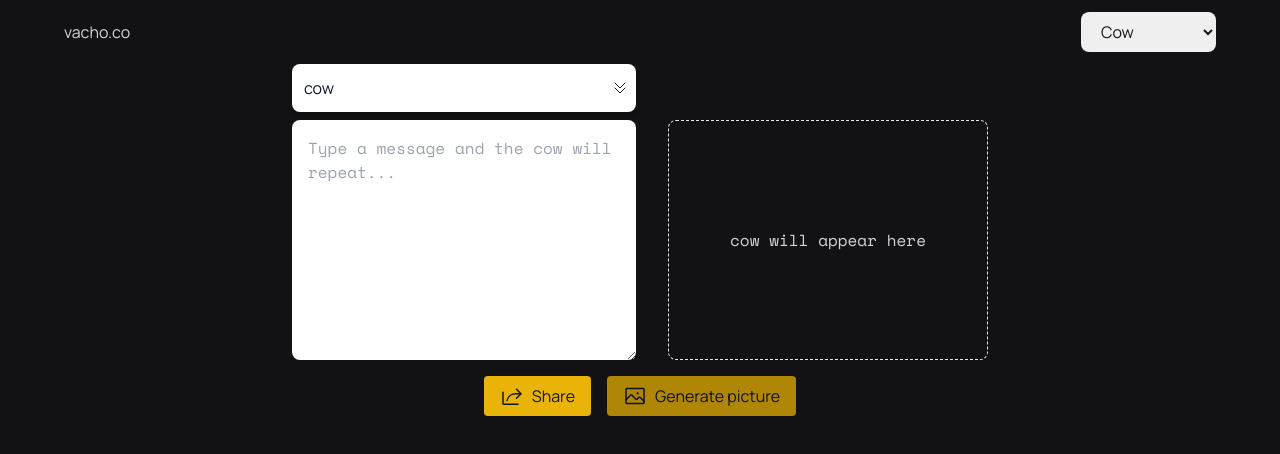
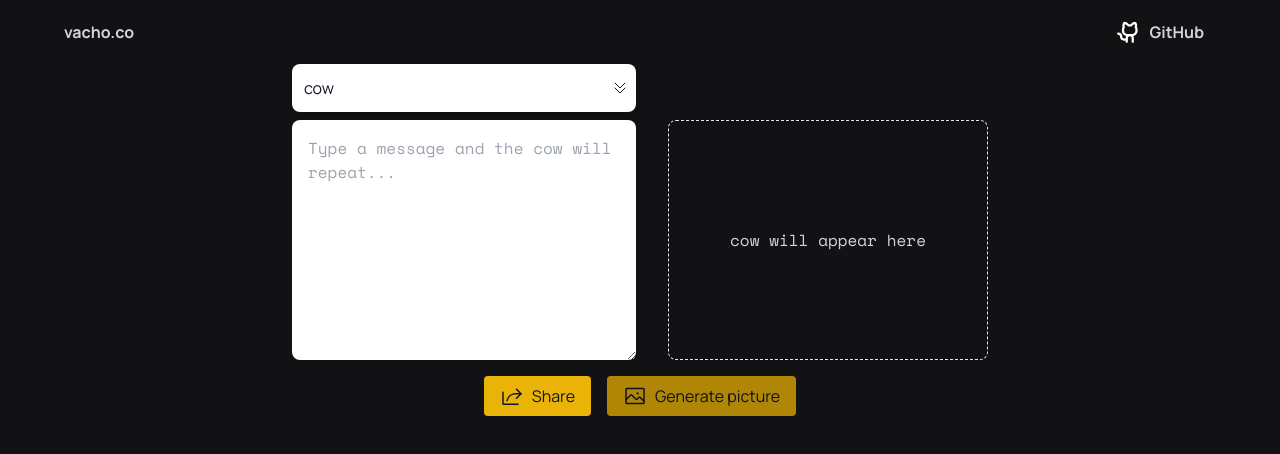
Before and after one commit to eidynho/moosay, a Next.js app: page / in a window 1280 px wide. Shown: the top 454 px of the page. Built offline with nearby package versions, Linux system fonts and the light colour scheme.

Commit message:
new: github link in navbar and remove select animals

```diff
--- a/src/components/NavBar.tsx
+++ b/src/components/NavBar.tsx
@@ -1,25 +1,24 @@
-import { useContext } from "react";
-import { AnimalContext } from "../contexts/AnimalContext";
-
 export function NavBarComponent() {
-    const { updateAnimal } = useContext(AnimalContext);
-
     return (
         <nav className="flex items-center justify-between w-full px-8 sm:px-16 h-16">
-            <span className="font-manrope">vacho.co</span>
-            <select
-                className="text-zinc-900 py-2 px-4 rounded-lg outline-none"
-                onChange={(e) => updateAnimal(e.target.value)}
+            <span className="font-bold">vacho.co</span>
+
+            <a
+                href="https://github.com/eidynho/vachesay"
+                target="_blank"
+                className="flex items-center gap-2 font-bold py-2 px-3 rounded transition-colors cursor-pointer hover:bg-zinc-800"
             >
-                <option value="cow">Cow</option>
-                <option value="bat">Bat</option>
-                <option value="cat">Cat</option>
-                <option value="dog">Dog</option>
-                <option value="dolphin">Dolphin</option>
-                <option value="ducks">Ducks</option>
-                <option value="fish">Fish</option>
-                <option value="tux">Tux &#40;Linux&#41;</option>
-            </select>
+                <svg
+                    xmlns="http://www.w3.org/2000/svg"
+                    width="24"
+                    height="24"
+                    fill="#FFF"
+                    viewBox="0 0 256 256"
+                >
+                    <path d="M212.62,75.17A63.7,63.7,0,0,0,206.39,26,12,12,0,0,0,196,20a63.71,63.71,0,0,0-50,24H126A63.71,63.71,0,0,0,76,20a12,12,0,0,0-10.39,6,63.7,63.7,0,0,0-6.23,49.17A61.5,61.5,0,0,0,52,104v8a60.1,60.1,0,0,0,45.76,58.28A43.66,43.66,0,0,0,92,192v4H76a20,20,0,0,1-20-20,44.05,44.05,0,0,0-44-44,12,12,0,0,0,0,24,20,20,0,0,1,20,20,44.05,44.05,0,0,0,44,44H92v12a12,12,0,0,0,24,0V192a20,20,0,0,1,40,0v40a12,12,0,0,0,24,0V192a43.66,43.66,0,0,0-5.76-21.72A60.1,60.1,0,0,0,220,112v-8A61.5,61.5,0,0,0,212.62,75.17ZM196,112a36,36,0,0,1-36,36H112a36,36,0,0,1-36-36v-8a37.87,37.87,0,0,1,6.13-20.12,11.65,11.65,0,0,0,1.58-11.49,39.9,39.9,0,0,1-.4-27.72,39.87,39.87,0,0,1,26.41,17.8A12,12,0,0,0,119.82,68h32.35a12,12,0,0,0,10.11-5.53,39.84,39.84,0,0,1,26.41-17.8,39.9,39.9,0,0,1-.4,27.72,12,12,0,0,0,1.61,11.53A37.85,37.85,0,0,1,196,104Z"></path>
+                </svg>
+                GitHub
+            </a>
         </nav>
     );
 }
```
